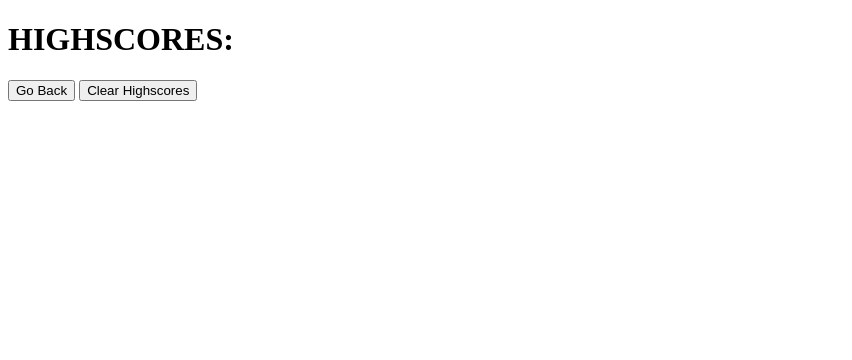
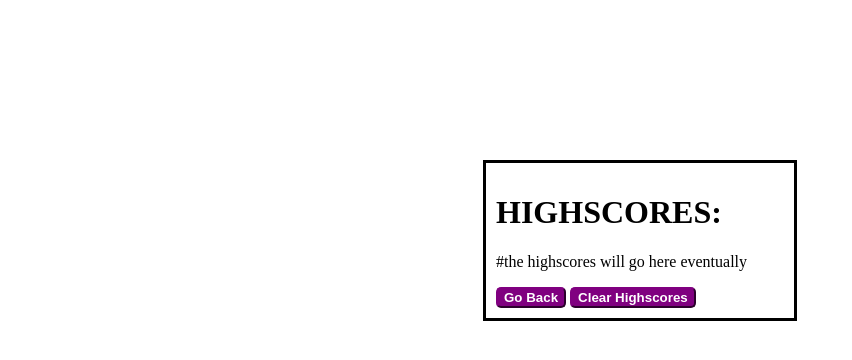
Before and after one commit to gabel35/JavaScript_Coding_Assessment, a plain HTML site: page highscore.html in a window 1280 px wide. Shown: the whole page, without its empty margins (0-852 px from the left). Drawn offline with Linux system fonts and the light colour scheme.

Commit message:
created style sheet for the pages going forward and designed the highscore page

```diff
--- a/highscore.html
+++ b/highscore.html
@@ -3,22 +3,20 @@
 <head>
     <meta charset="UTF-8">
     <meta name="viewport" content="width=device-width, initial-scale=1.0">
+    <link rel="stylesheet" href="./style.css">
     <title>Code Quiz Highscore</title>
 </head>
 <body>
-    <main>
+    <main class="contentCard">
         <header>
             <h1>HIGHSCORES:</h1>
         </header>
         <div>
-
+            <p>#the highscores will go here eventually</p>
         </div>
-        <div>
-            <button id="goBack">Go Back</button>
-            <button id="clearHs"> Clear Highscores</button>
-        </div>
+        <button id="goBack" href="./index.html">Go Back</button>
+        <button id="clearHs"> Clear Highscores</button>
     </main>
-
     <script src="./script.js"></script>
 </body>
 </html>
--- /dev/null
+++ b/style.css
@@ -0,0 +1,15 @@
+.contentCard {
+    margin: auto;
+    margin-top: 10rem;
+    width: 18rem;
+    padding: 10px;
+    border: 3px solid;
+}
+
+button {
+    background-color: purple;
+    color: white;
+    font-weight: bolder;
+    border-radius: 5px;
+    border-color: purple;
+}
```
